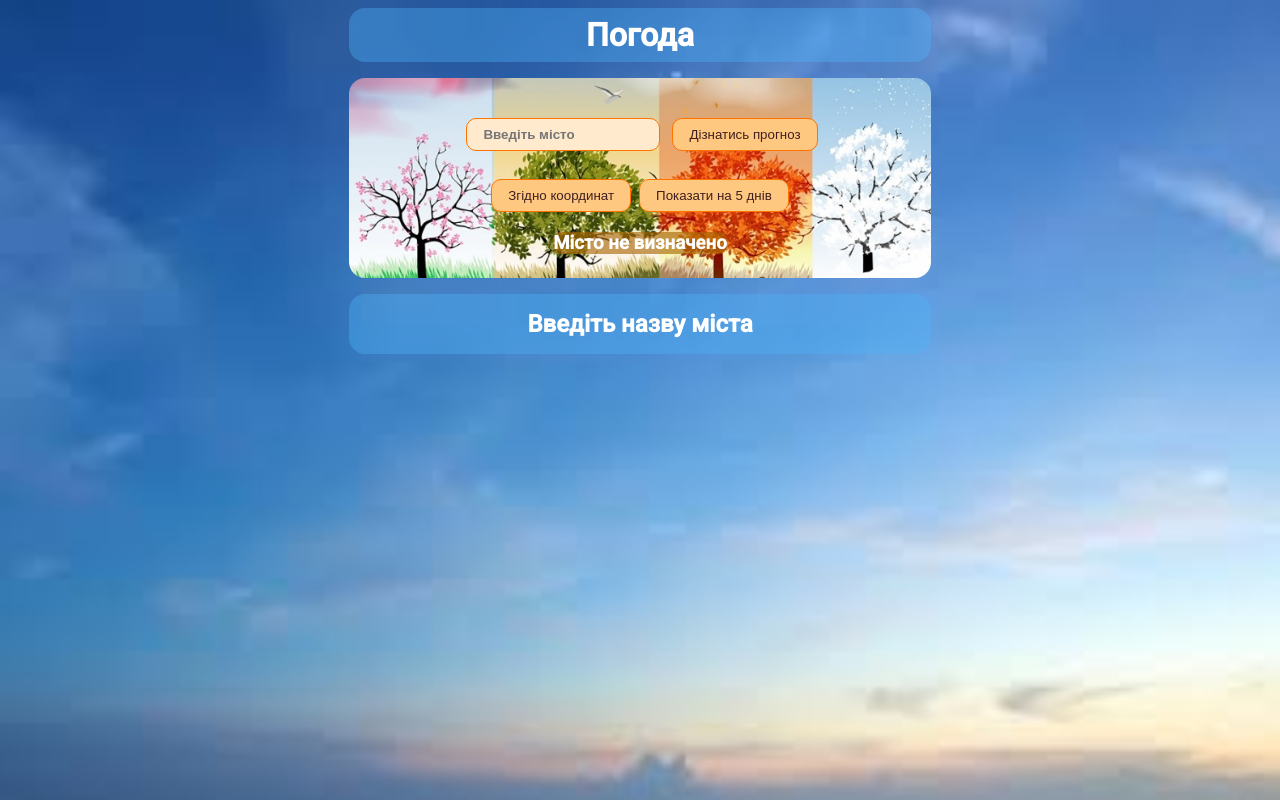
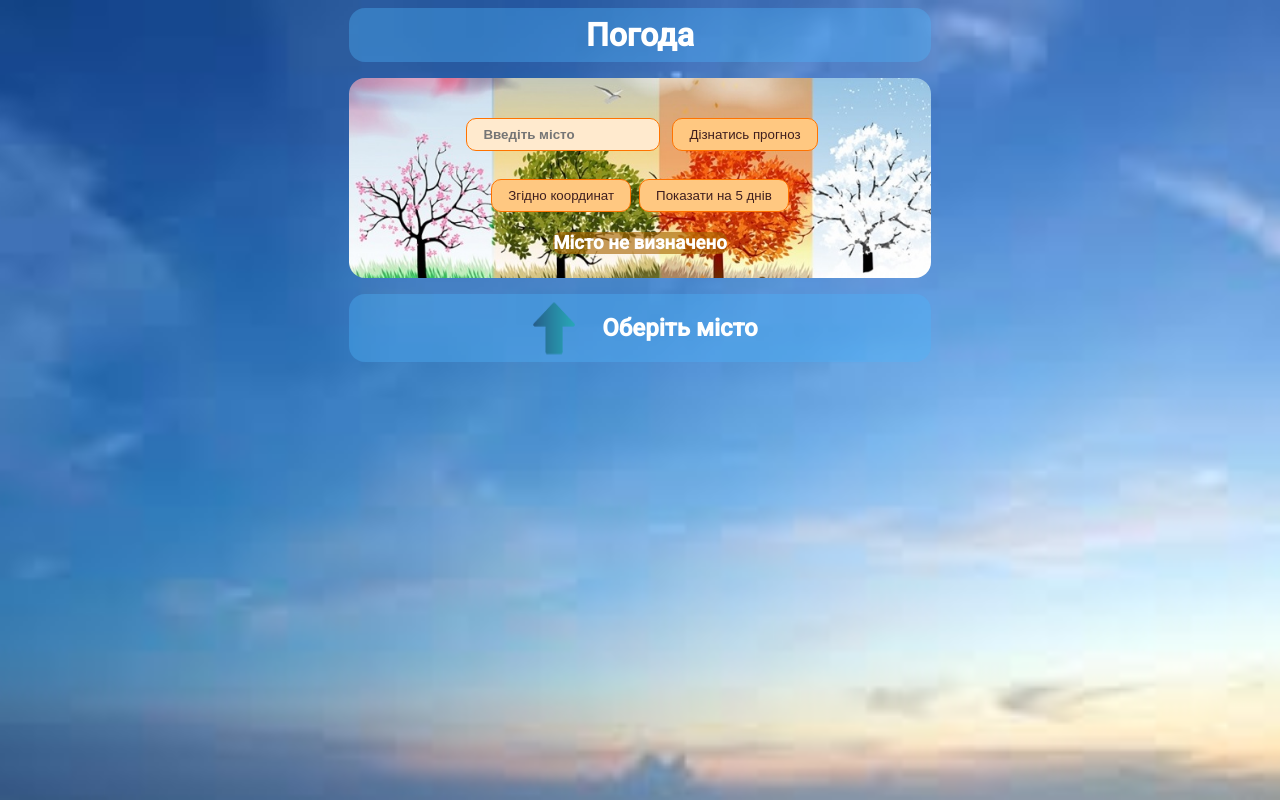
Before and after one commit to Oleg-Koshelevskiy/Weather-app, a React (Create React App) app: page / in a window 1280 px wide. Built offline with nearby package versions, Linux system fonts and the light colour scheme.

Commit message:
added CityNotChosen component

```diff
--- /dev/null
+++ b/src/components/CityNotChosen.js
@@ -0,0 +1,13 @@
+import styles from "./CityNotChosen.module.css";
+import arrow from "../images/arrow.png";
+
+const CityNotChosen = () => {
+  return (
+    <div className={styles.default}>
+      <img className={styles.arrow} src={arrow} alt="arrow-up" />
+      <h2>Оберіть місто</h2>
+    </div>
+  );
+};
+
+export default CityNotChosen;
--- /dev/null
+++ b/src/components/CityNotChosen.module.css
@@ -0,0 +1,14 @@
+.default {
+  display: flex;
+  justify-content: center;
+  text-align: center;
+  color: rgb(255, 255, 255);
+  margin: 0 auto;
+  max-width: 582px;
+  background-color: rgba(76, 179, 248, 0.37);
+  border-radius: 1rem;
+}
+
+.arrow {
+  margin-right: 1rem;
+}
--- a/src/components/CurrentWeatherDashboard.js
+++ b/src/components/CurrentWeatherDashboard.js
@@ -1,8 +1,9 @@
+import CityNotChosen from "./CityNotChosen";
 import styles from "./CurrentWeatherDashboard.module.css";
 
 const CurrentWeatherDashboard = (props) => {
   if (!props.showWeather) {
-    return <h2 className={styles.default}>Введіть назву міста</h2>;
+    return <CityNotChosen />;
   }
 
   const clouds = props.current.clouds;
@@ -61,10 +62,10 @@ const CurrentWeatherDashboard = (props) => {
           Час: {hours}:{minutes}
         </div>
         <div>
-         Схід сонця: {sunriseHours}:{sunriseMins}
+          Схід сонця: {sunriseHours}:{sunriseMins}
         </div>
         <div>
-           Захід сонця: {sunsetHours}:{sunsetMins}
+          Захід сонця: {sunsetHours}:{sunsetMins}
         </div>
         <div>Тиск: {press}</div>
         <div>Фактично: {tempFact} &deg;С </div>
@@ -74,15 +75,13 @@ const CurrentWeatherDashboard = (props) => {
         <div>Хмарність: {clouds}%</div>
 
         <div>{sky}</div>
-        <div >
-          <img src={icon} alt={sky} className={styles.img}/>
+        <div>
+          <img src={icon} alt={sky} className={styles.img} />
         </div>
         <div>
           Вітер: {windSpeed} м/с, {windDeg}
         </div>
       </div>
-
-
     </div>
   );
 };
--- a/src/components/CurrentWeatherDashboard.module.css
+++ b/src/components/CurrentWeatherDashboard.module.css
@@ -15,18 +15,8 @@
 
 .row {
   background-color: rgba(197, 132, 12, 0.596);
-  padding: 00.25rem;
-  border-radius: 00.5rem;
-}
-
-.default {
-  text-align: center;
-  color: rgb(255, 255, 255);
-  margin: 0 auto;
-  max-width: 582px;
-  background-color: rgba(76, 179, 248, 0.37);
-  border-radius: 1rem;
-  padding: 1rem 0;
+  padding: 0.25rem;
+  border-radius: 0.5rem;
 }
 
 @media (max-width: 430px) {
--- a/src/components/LongWeatherDashboard.js
+++ b/src/components/LongWeatherDashboard.js
@@ -1,9 +1,10 @@
 import LongWeatherItem from "./LongWeatherItem";
 import styles from "./LongWeatherDashboard.module.css";
+import CityNotChosen from "./CityNotChosen";
 
 const LongWeatherDashboard = (props) => {
   if (!props.showWeather) {
-    return <h2 className={styles.default}>Введіть назву міста</h2>;
+    return <CityNotChosen />;
   }
 
   const item = props.long.map((item) => (
--- a/src/components/LongWeatherDashboard.module.css
+++ b/src/components/LongWeatherDashboard.module.css
@@ -10,13 +10,3 @@
   max-width: 550px;
   margin: 0 auto;
 }
-
-.default {
-  text-align: center;
-  color: rgb(255, 255, 255);
-  margin: 0 auto;
-  max-width: 582px;
-  background-color: rgba(76, 179, 248, 0.37);
-  border-radius: 1rem;
-  padding: 1rem 0;
-}
```
Also changed, not shown: src/images/arrow.png (added).
